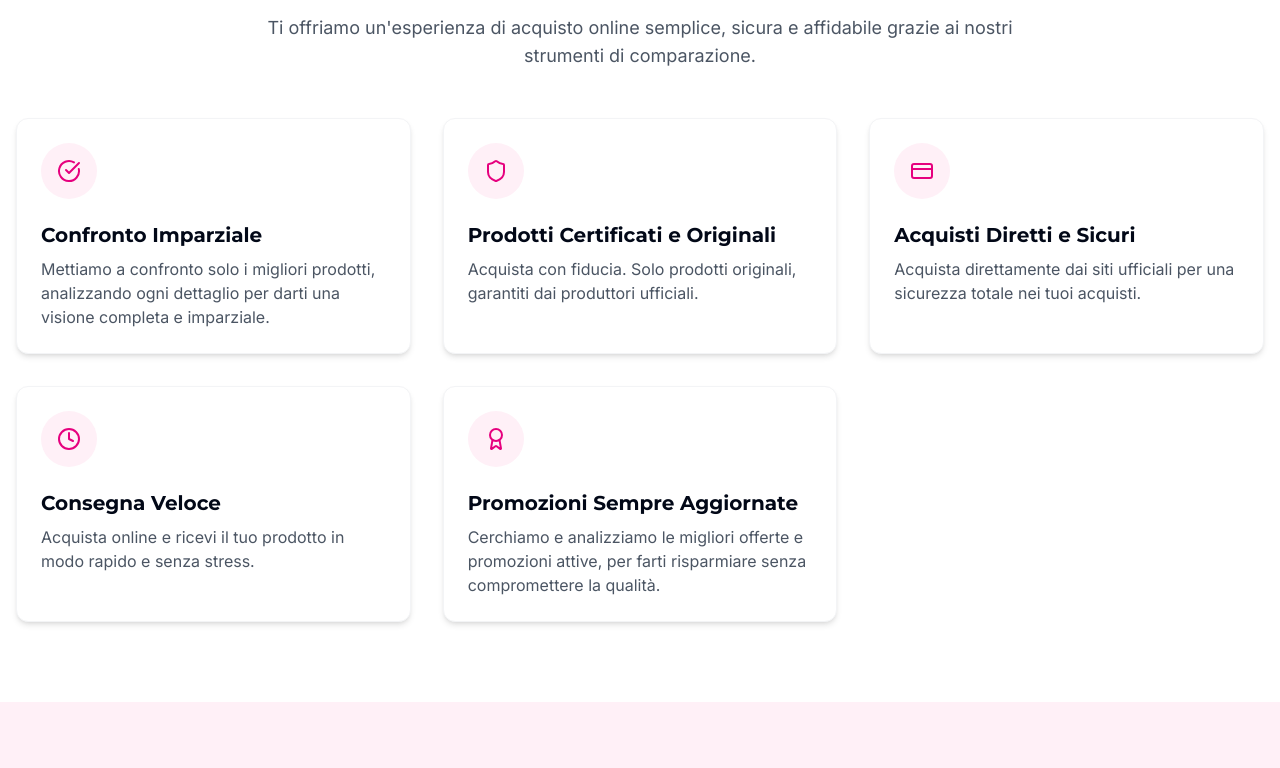
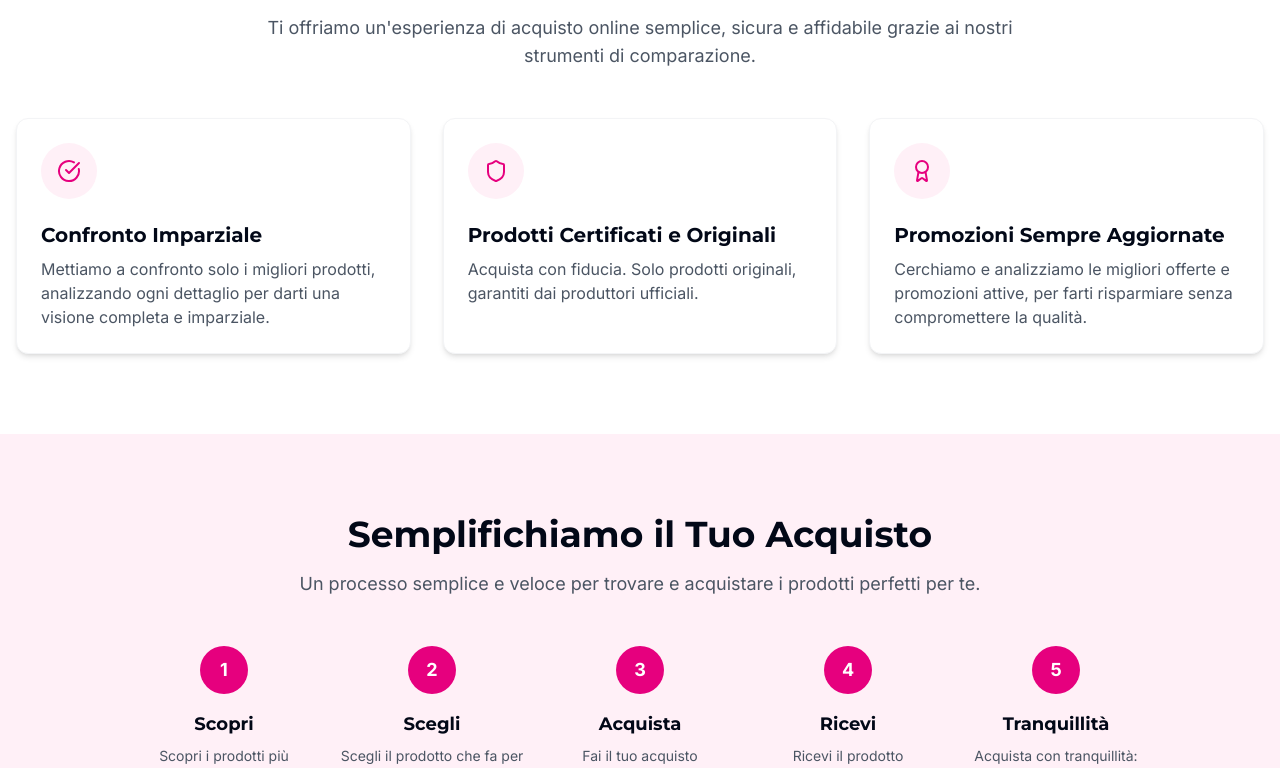
Before and after one commit to potenzamaschile/miglioriaconfronto-home, a React (Vite) app: page / in a window 1280 px wide. Shown: the part 748-1516 px from the top of the page. Built offline with nearby package versions, Linux system fonts and the light colour scheme.

Commit message:
Remove unnecessary content
Remove two feature boxes from DesignOne.

```diff
--- a/src/components/DesignOne.tsx
+++ b/src/components/DesignOne.tsx
@@ -2,7 +2,7 @@ import React from 'react';
 import Header from './Header';
 import Hero from './Hero';
 import Footer from './Footer';
-import { Shield, CheckCircle, Clock, CreditCard, Award } from 'lucide-react';
+import { Shield, CheckCircle, Award } from 'lucide-react';
 
 const DesignOne: React.FC = () => {
   return (
@@ -38,26 +38,6 @@ const DesignOne: React.FC = () => {
               <h3 className="font-bold text-xl mb-2">Prodotti Certificati e Originali</h3>
               <p className="text-gray-600">
                 Acquista con fiducia. Solo prodotti originali, garantiti dai produttori ufficiali.
-              </p>
-            </div>
-
-            <div className="bg-white rounded-xl p-6 shadow-md hover:shadow-lg transition-shadow border border-gray-100">
-              <div className="feature-icon-1 mb-4">
-                <CreditCard size={24} />
-              </div>
-              <h3 className="font-bold text-xl mb-2">Acquisti Diretti e Sicuri</h3>
-              <p className="text-gray-600">
-                Acquista direttamente dai siti ufficiali per una sicurezza totale nei tuoi acquisti.
-              </p>
-            </div>
-
-            <div className="bg-white rounded-xl p-6 shadow-md hover:shadow-lg transition-shadow border border-gray-100">
-              <div className="feature-icon-1 mb-4">
-                <Clock size={24} />
-              </div>
-              <h3 className="font-bold text-xl mb-2">Consegna Veloce</h3>
-              <p className="text-gray-600">
-                Acquista online e ricevi il tuo prodotto in modo rapido e senza stress.
               </p>
             </div>
 
--- a/src/components/DesignTwo.tsx
+++ b/src/components/DesignTwo.tsx
@@ -2,7 +2,7 @@ import React from 'react';
 import Header from './Header';
 import Hero from './Hero';
 import Footer from './Footer';
-import { Shield, CheckCircle, Clock, Award, Star } from 'lucide-react';
+import { Shield, CheckCircle, Award, Star } from 'lucide-react';
 
 const DesignTwo: React.FC = () => {
   return (
@@ -52,12 +52,6 @@ const DesignTwo: React.FC = () => {
               <p className="text-gray-600">
                 Cerchiamo e analizziamo le migliori offerte e promozioni attive, per farti risparmiare senza compromettere la qualità.
               </p>
-            </div>
-
-            <div className="flex items-center justify-center">
-              <button className="btn-primary-2">
-                Scopri Tutti i Vantaggi
-              </button>
             </div>
           </div>
         </div>
```
